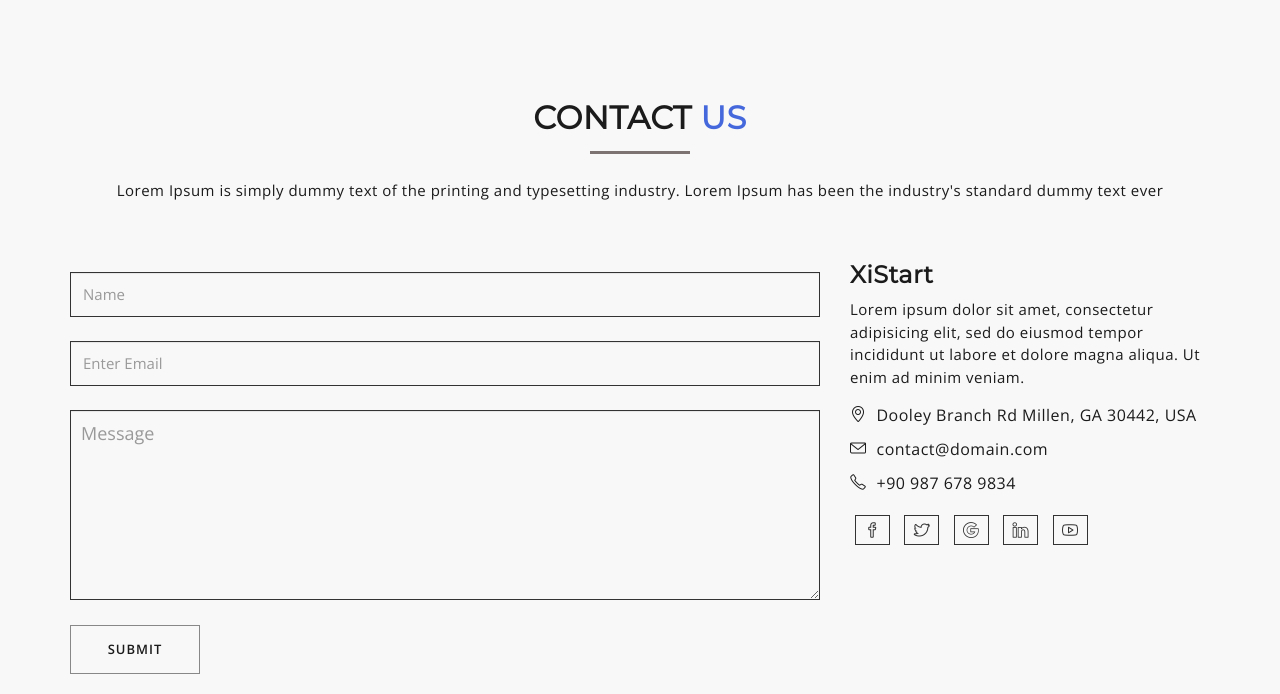
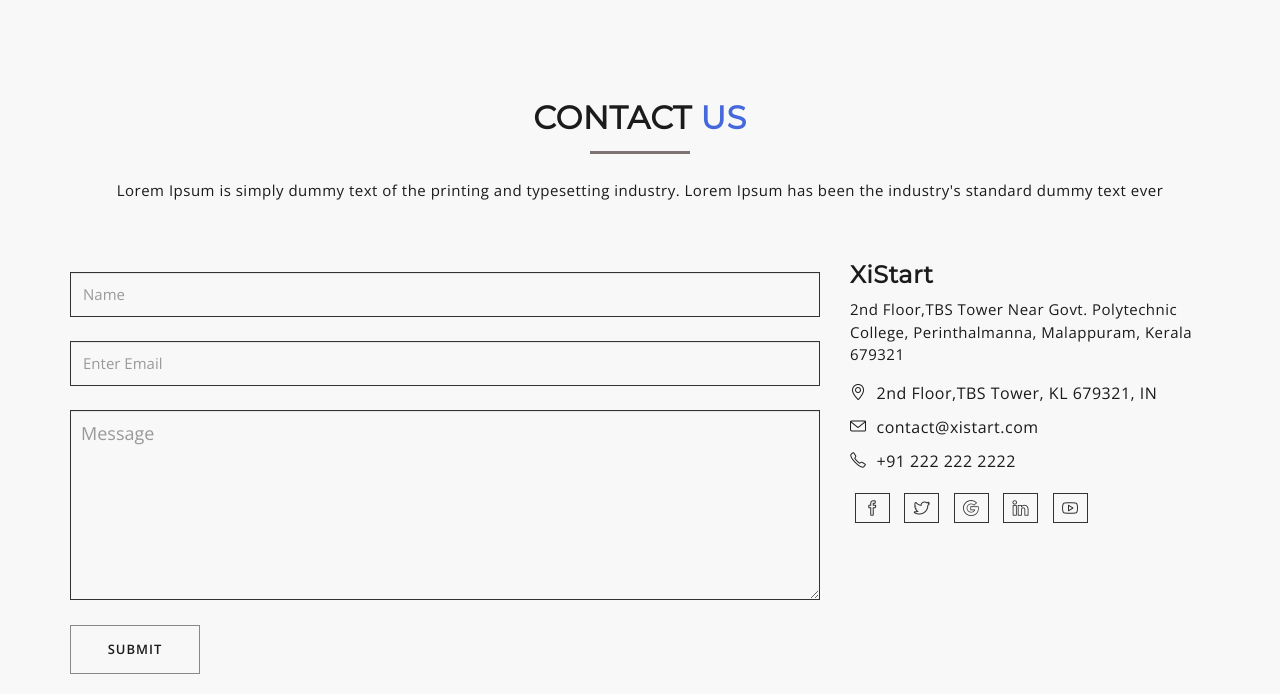
Before and after one commit to salmanfarisvp/xistart, a plain HTML site: page index.html in a window 1280 px wide. Shown: the part 6016-6710 px from the top of the page. Drawn offline with nearby package versions, Linux system fonts and the light colour scheme.

Commit message:
added icon

```diff
--- a/index.html
+++ b/index.html
@@ -7,7 +7,7 @@
     <!-- The above 3 meta tags *must* come first in the head; any other head content must come *after* these tags -->
     <title>XiStart</title>
     <!-- Favicon -->
-    <link rel="shortcut icon" type="image/icon" href="assets/imges/favicon.ico"/>
+    <link rel="shortcut icon" type="image/icon" href="favicon.ico"/>
     <!-- Font Awesome -->
     <link href="https://maxcdn.bootstrapcdn.com/font-awesome/4.6.3/css/font-awesome.min.css" rel="stylesheet">
     <!-- Line icon -->
@@ -760,12 +760,12 @@
 									<div class="col-md-4">
 										<div class="mu-contact-right">
 											<h4>XiStart</h4>
-											<p>Lorem ipsum dolor sit amet, consectetur adipisicing elit, sed do eiusmod
-											tempor incididunt ut labore et dolore magna aliqua. Ut enim ad minim veniam.</p>
+											<p>
+												2nd Floor,TBS Tower Near Govt. Polytechnic College, Perinthalmanna, Malappuram, Kerala 679321</p>
 											<address>
-												<p><i class="icon-location-pin"></i>Dooley Branch Rd Millen, GA 30442, USA</p>
-												<p><i class="icon-envelope"></i>contact@domain.com</p>
-												<p><i class="icon-phone"></i>+90 987 678 9834</p>
+												<p><i class="icon-location-pin"></i>2nd Floor,TBS Tower, KL 679321, IN</p>
+												<p><i class="icon-envelope"></i>contact@xistart.com</p>
+												<p><i class="icon-phone"></i>+91 222 222 2222</p>
 											</address>
 											<div class="mu-social-media">
 												<a href="#"><i class="icon-social-facebook"></i></a>
```
Also changed, not shown: assets/favicon.ico (deleted), assets/images/favicon.ico (deleted), assets/images/logo.jpg (added), favicon.ico (added).
